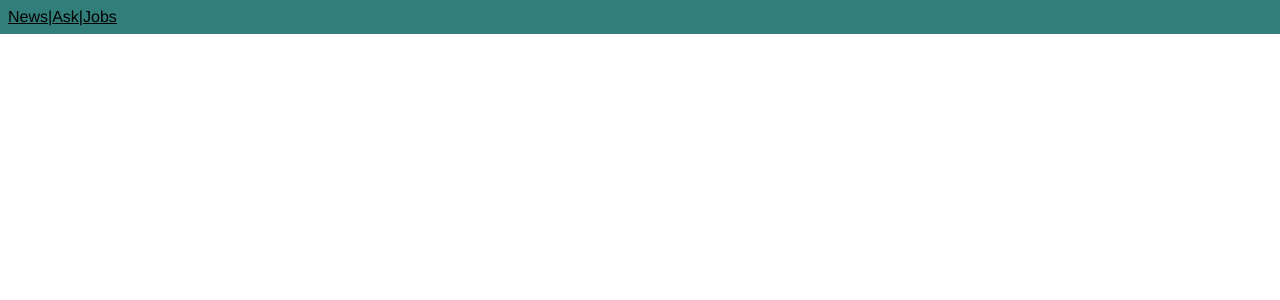
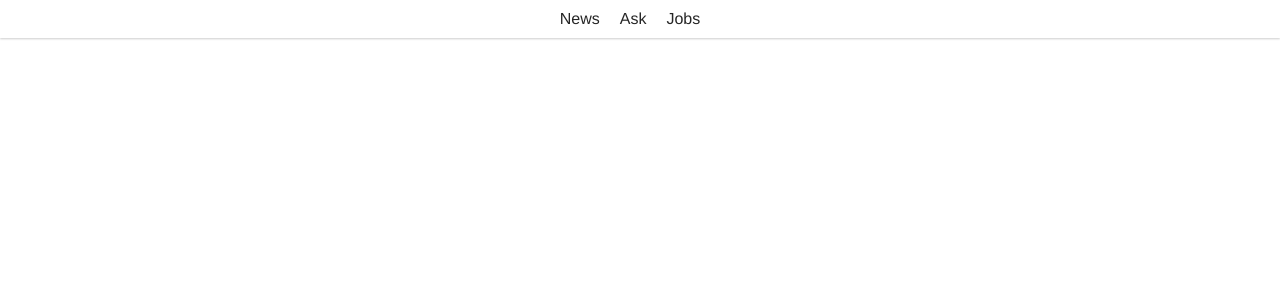
Before and after one commit to jigyeong/vue-todo, a Vue app: page /#/ in a window 1280 px wide. Shown: the top 300 px of the page. Built offline with nearby package versions, Linux system fonts and the light colour scheme.

Commit message:
Style : Decorate Toolbar

```diff
--- a/src/components/ToolBar.vue
+++ b/src/components/ToolBar.vue
@@ -1,7 +1,7 @@
 <template>
   <div class="header">
-    <router-link to="/news">News</router-link> |
-    <router-link to="/ask">Ask</router-link> |
+    <router-link to="/news">News</router-link>
+    <router-link to="/ask">Ask</router-link>
     <router-link to="/jobs">Jobs</router-link>
   </div>
 </template>
@@ -14,16 +14,20 @@ export default {
 
 <style scoped>
     .header {
-        color: black;
-        background-color: rgb(50, 126, 123);
-        display: flex;
-        padding: 8px;
+        color: rgb(38, 38, 38);
+        background-color: white;
+        display: block;
+        padding: 10px;
+        align-items: center;
+        box-shadow: 0 1px 2px hsl(0deg 0% 0% / 20%);
     }
     .header .router-link-exact-active{
-        color:white;
+        color:rgb(23, 61, 92);
         font-weight: bold;
     }
     .header a {
-        color: black;
+        color: rgb(38, 38, 38);
+        text-decoration-line: none;
+        padding-right: 20px;
     }
 </style>
```
